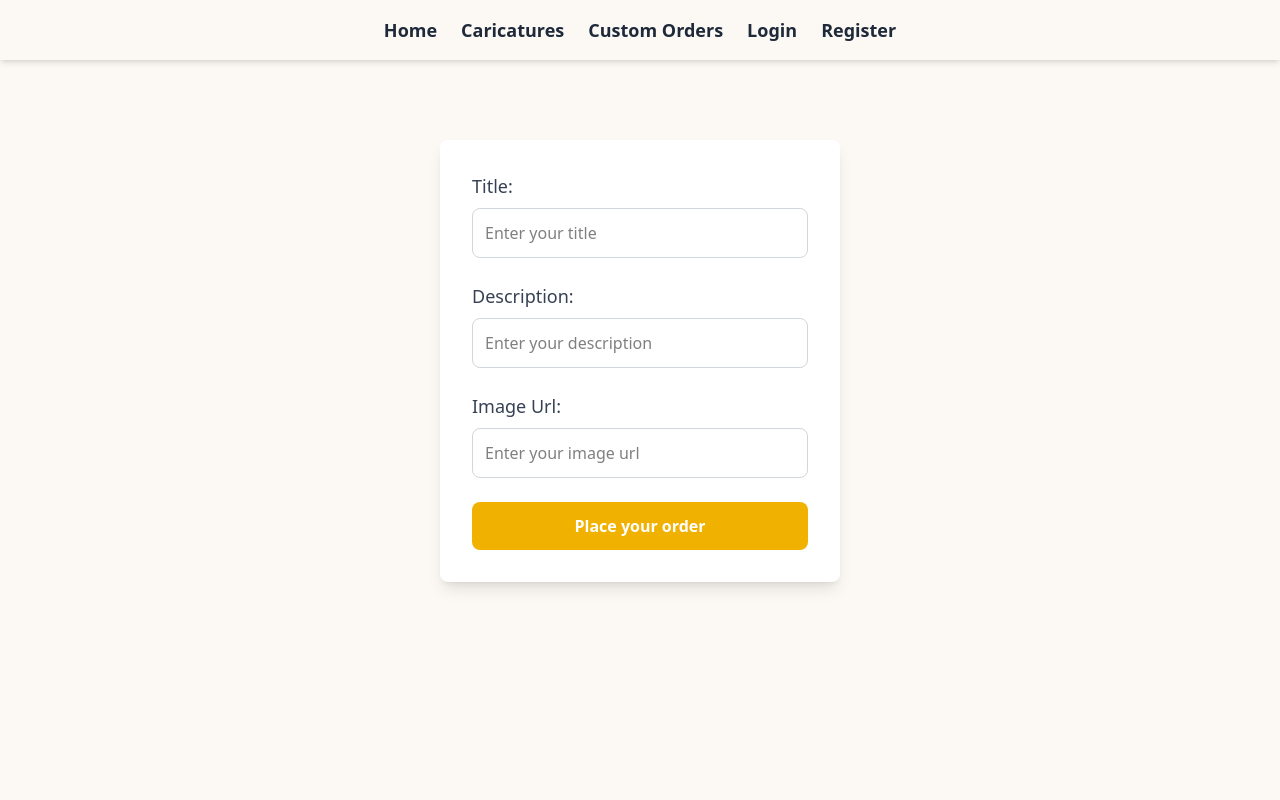
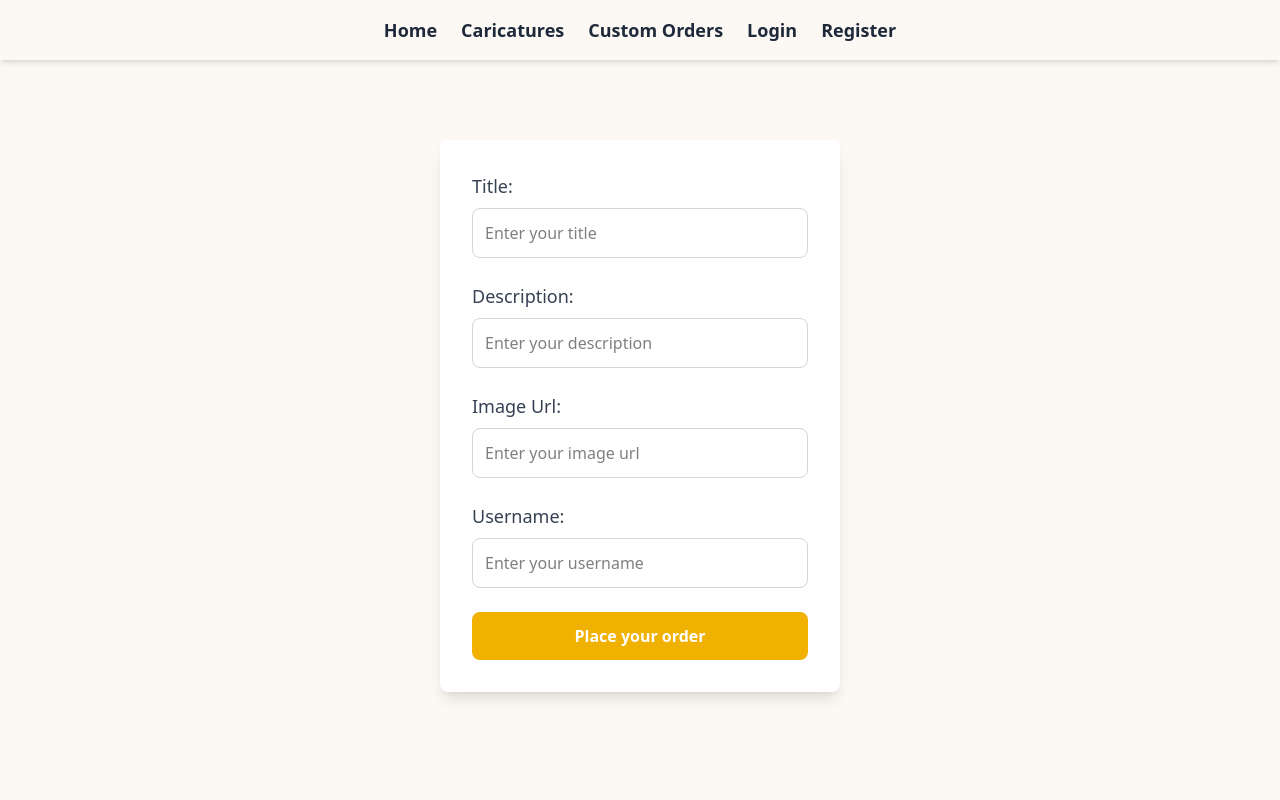
Before and after one commit to Iveta-Toneva/React-Project, a React (Vite) app in the folder client/: page /createOrder in a window 1280 px wide. Shown: the top 800 px of the page. Built offline with nearby package versions, Linux system fonts and the light colour scheme.

Commit message:
Update CreateOrder.jsx

```diff
--- a/client/src/components/CreateOrder/CreateOrder.jsx
+++ b/client/src/components/CreateOrder/CreateOrder.jsx
@@ -10,13 +10,15 @@ export function CreateOrder() {
     const [values, setValues] = useState({
         title: '',
         description: '',
-        img: ''
+        img: '',
+        username: ''
     });
 
     const [errors, setErrors] = useState({
         title: '',
         description: '',
-        img: ''
+        img: '',
+        username: ''
     });
 
     const { accessToken } = useContext(UserContext);
@@ -32,14 +34,16 @@ export function CreateOrder() {
             newErrors.title = "Title is required.";
         }
 
-
         if (!values.description) {
             newErrors.description = "Description is required.";
         }
 
-
         if (!values.img) {
             newErrors.img = "Image is required.";
+        }
+
+        if (!values.username) {
+            newErrors.username = "Username is required.";
         }
 
         return newErrors;
@@ -111,6 +115,21 @@ export function CreateOrder() {
 
             </div>
 
+
+            <div>
+                <label htmlFor="username" className="block text-lg font-medium text-gray-700">Username:</label>
+                <input
+                    type="text"
+                    name="username"
+                    id="username"
+                    className="mt-2 p-3 w-full border border-gray-300 rounded-lg focus:outline-none focus:ring-2 focus:ring-yellow-500"
+                    placeholder="Enter your username"
+                    onChange={onChangeHandler}
+                />
+                {errors.username && <p className="text-red-500 text-sm mt-1">{errors.username}</p>}
+
+            </div>
+
             <div className="flex justify-center">
                 <input
                     type="submit"
```
